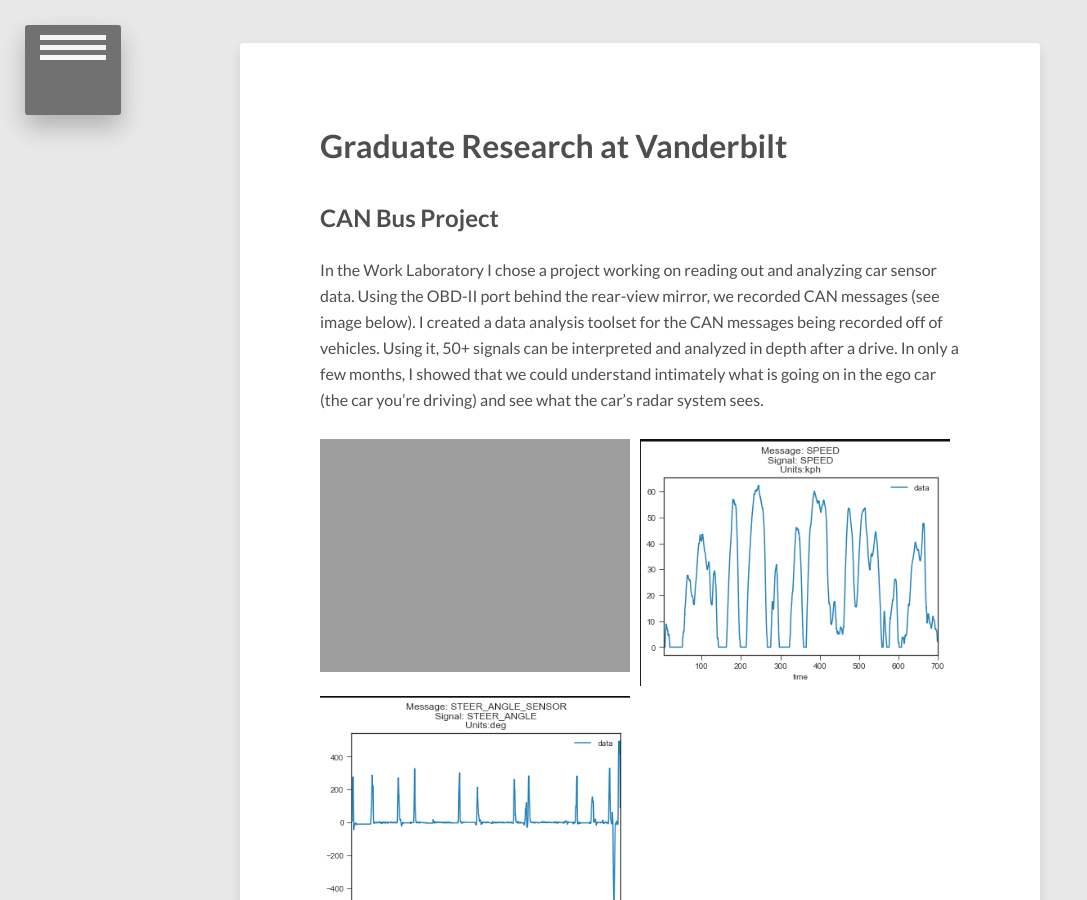
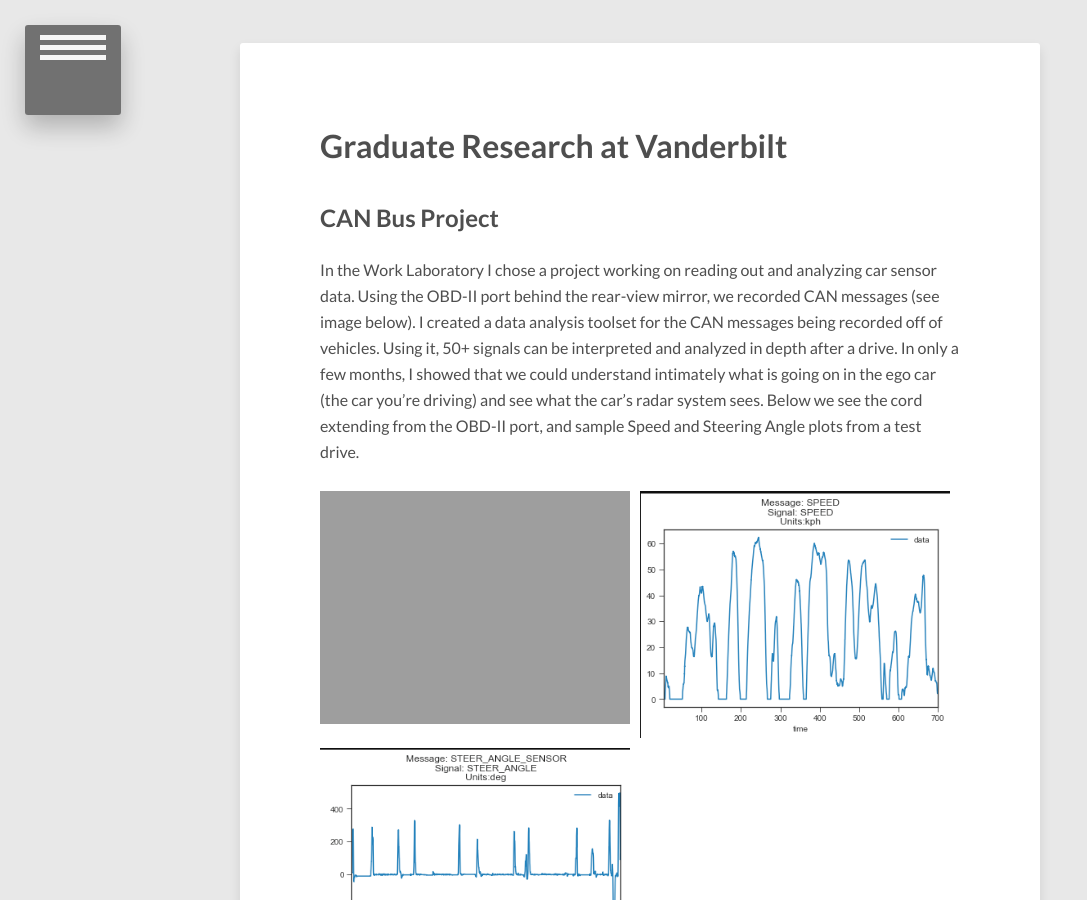
Before and after one commit to MatthewNice/MatthewNice.github.io, a Jekyll site: the page built from research/index.md, in a window 1280 px wide and 900 px high, scrolled down 457 px. Shown: the whole window, without its empty margins (0-1087 px from the left). Built offline with Jekyll 4.4.1, drawn with Linux system fonts in a browser that asks for light colours; nearby versions of some CDN libraries; some of the changed text lies outside the part shown.

Commit message:
updating research text

```diff
--- a/index.html
+++ b/index.html
@@ -3,7 +3,7 @@ layout: post-index-home
 title: Matthew Nice
 description: "Coding + Engineering + Physical Systems"
 sectitle: "Welcome!"
-secdescription: "I am a M.Eng Student at Vanderbilt University in Nashville, TN, learning about technology applied to systems anchored in the physical world. Take a look at my biography, research, or blog and email me to get in touch."
+secdescription: "I am a M.Eng Student at Vanderbilt University in Nashville, TN, learning about technology applied to systems anchored in the physical world. A specific interest of mine is tech in transportation. Take a look at my biography, research, or blog and email me to get in touch."
 tags: [vanderbilt, transportation, autonomous, vehicle, data]
 comments: false
 image:
--- a/research/index.md
+++ b/research/index.md
@@ -8,7 +8,7 @@ modified: 2019-07-17
 ---
 # Graduate Research at Vanderbilt
 ## CAN Bus Project
-In the Work Laboratory I chose a project working on reading out and analyzing car sensor data. Using the OBD-II port behind the rear-view mirror, we recorded CAN messages (see image below). I created a data analysis toolset for the CAN messages being recorded off of vehicles. Using it, 50+ signals can be interpreted and analyzed in depth after a drive. In only a few months, I showed that we could understand intimately what is going on in the ego car (the car you're driving) and see what the car's radar system sees.
+In the Work Laboratory I chose a project working on reading out and analyzing car sensor data. Using the OBD-II port behind the rear-view mirror, we recorded CAN messages (see image below). I created a data analysis toolset for the CAN messages being recorded off of vehicles. Using it, 50+ signals can be interpreted and analyzed in depth after a drive. In only a few months, I showed that we could understand intimately what is going on in the ego car (the car you're driving) and see what the car's radar system sees. Below we see the cord extending from the OBD-II port, and sample Speed and Steering Angle plots from a test drive.
 
 <figure class = "half">
 	<a href="{{ site.url }}/images/panda.jpeg"><img src="{{ site.url }}/images/panda.jpeg" alt=""></a>
```
Also changed, not shown: other parts of research/index.md (+0 -2 lines).
